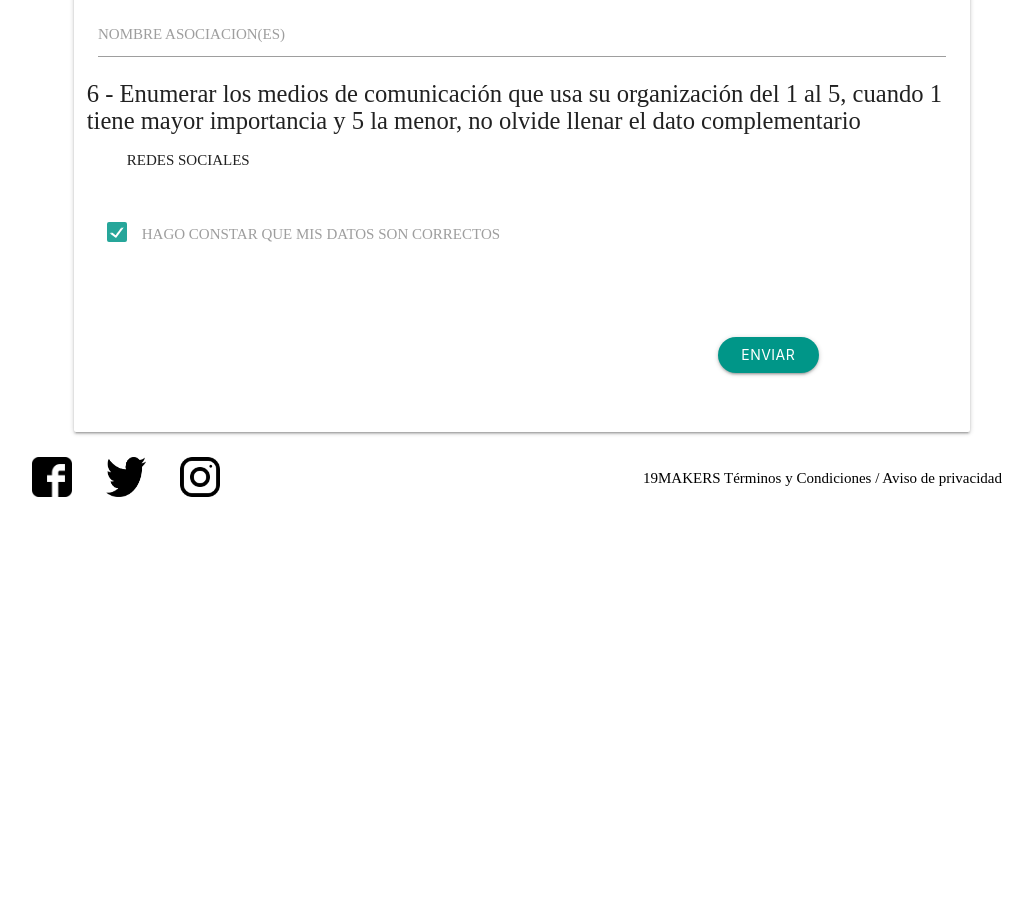
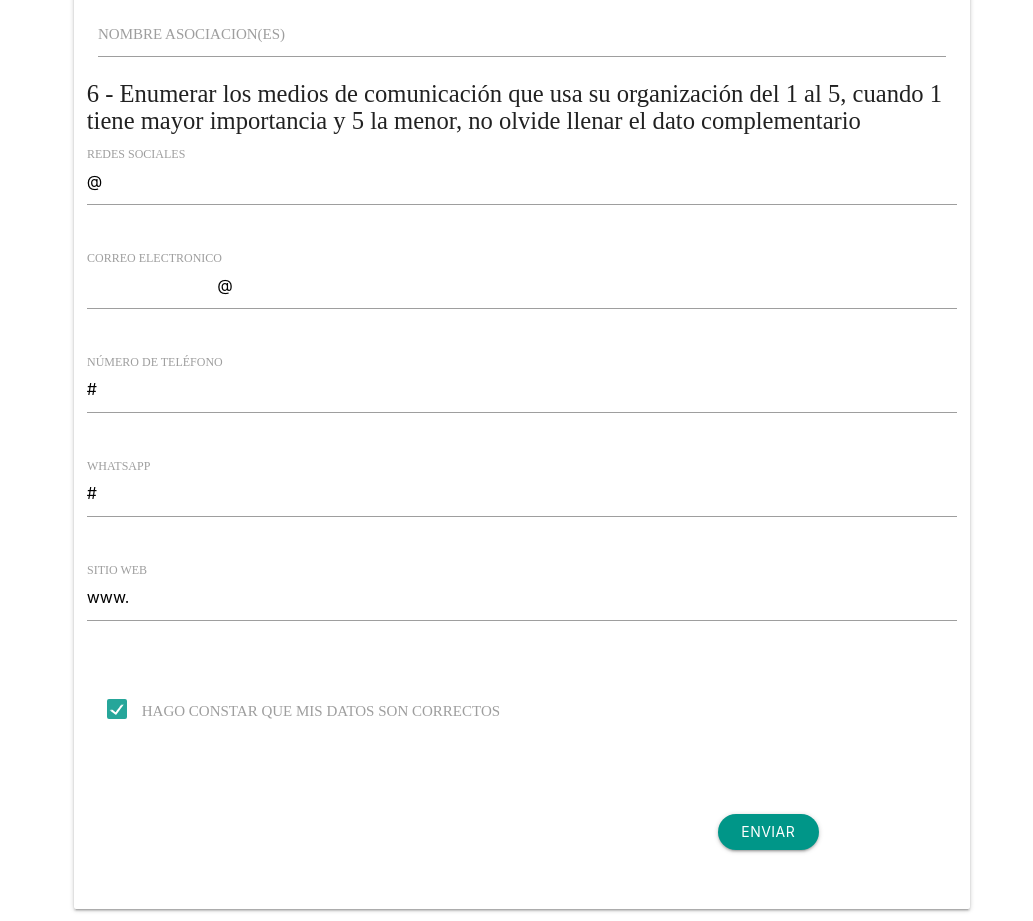
Before and after one commit to taniasosaux/new19mkrs, a plain HTML site: page formfabrica.html in a window 1280 px wide. Shown: the part 2155-3076 px from the top of the page, without its empty margins (118-1151 px from the left). Before the commit the page ends 2678 px from the top, so only its background shows below. Drawn offline with nearby package versions, Linux system fonts and the light colour scheme; some icons are missing; a web font is replaced by a local one.

Commit message:
cambio tipografia y agregoform fabricas

```diff
--- a/css/main.css
+++ b/css/main.css
@@ -1,8 +1,7 @@
 body {
-    font-family: NeueMachina-Regular;
+  font-family: Futura;
   margin: 0px;
 }
-
 
 .left {
   float: left;
@@ -35,14 +34,11 @@ figure {
   margin: 0px;
 }
 
-
 .waves-effect.waves-light.btn.teal {
   border-radius: 2em;
   color: white;
   float: center;
 }
-
-
 
 h1 {
   font-size: 40px;
@@ -79,16 +75,12 @@ h2 {
 
 .project-imageContainer img {
   max-width: 100%;
-
 }
 
 .project-imageContainerHero img {
   max-width: 400%;
   background-color: black;
-
 }
-
-
 
 .project-hero.project {
   margin-bottom: 1px;
@@ -253,18 +245,14 @@ h2 {
 
   figure.logo {
     justify-content: center;
-        padding-top: .3em;
+    padding-top: 0.3em;
     padding-left: 2.5em;
-
   }
 
   figure {
     margin: 0px;
   }
-
-
 }
-
 
 @media screen and (max-width: 480px) {
   h1 {
@@ -284,8 +272,6 @@ h2 {
     text-align: center;
     border: 1px solid transparent;
   }
-
-
 }
 
 @media screen and (max-width: 320px) {
--- a/formfabrica.html
+++ b/formfabrica.html
@@ -344,11 +344,40 @@
                         </div>
                         <h5 class="header2">6 - Enumerar los medios de comunicación que usa su organización del 1 al 5,
                             cuando 1 tiene mayor importancia y 5 la menor, no olvide llenar el dato complementario</h5>
-                        <ul>
-                            <ol>
-                                REDES SOCIALES
-                            </ol>
-                        </ul>
+
+                        <div class="row">
+                            <div class="input-field col s12">
+                                <input value="@" id="REDES SOCIALES" type="text" class="validate">
+                                <label class="active" for="REDES SOCIALES">REDES SOCIALES
+                                </label>
+
+                            </div>
+                        </div>
+                        <div class="row">
+                            <div class="input-field col s12">
+                                <input value="                             @       " id="CORREO ELECTRONICO" type="text"
+                                    class="validate">
+                                <label class="active" for="CORREO ELECTRONICO">CORREO ELECTRONICO</label>
+                            </div>
+                        </div>
+                        <div class="row">
+                            <div class="input-field col s12">
+                                <input value="#" id="NÚMERO DE TELÉFONO" type="text" class="validate">
+                                <label class="active" for="NÚMERO DE TELÉFONO">NÚMERO DE TELÉFONO</label>
+                            </div>
+                        </div>
+                        <div class="row">
+                            <div class="input-field col s12">
+                                <input value="#" id="WHATSAPP" type="text" class="validate">
+                                <label class="active" for="WHATSAPP">WHATSAPP</label>
+                            </div>
+                        </div>
+                        <div class="row">
+                            <div class="input-field col s12">
+                                <input value="www." id="SITIO WEB" type="text" class="validate">
+                                <label class="active" for="SITIO WEB">SITIO WEB</label>
+                            </div>
+                        </div>
                         <div class="row">
                             <div class="input-field col s12 m12 l12">
                                 <form action="#">
```
Also changed, not shown: assets/typo/NeueMachina-Light.otf (deleted), assets/typo/NeueMachina-Regular.otf (deleted), assets/typo/NeueMachina-Ultrabold.otf (deleted), 1 other file. Lines whose indentation alone changed are shown as unchanged.
